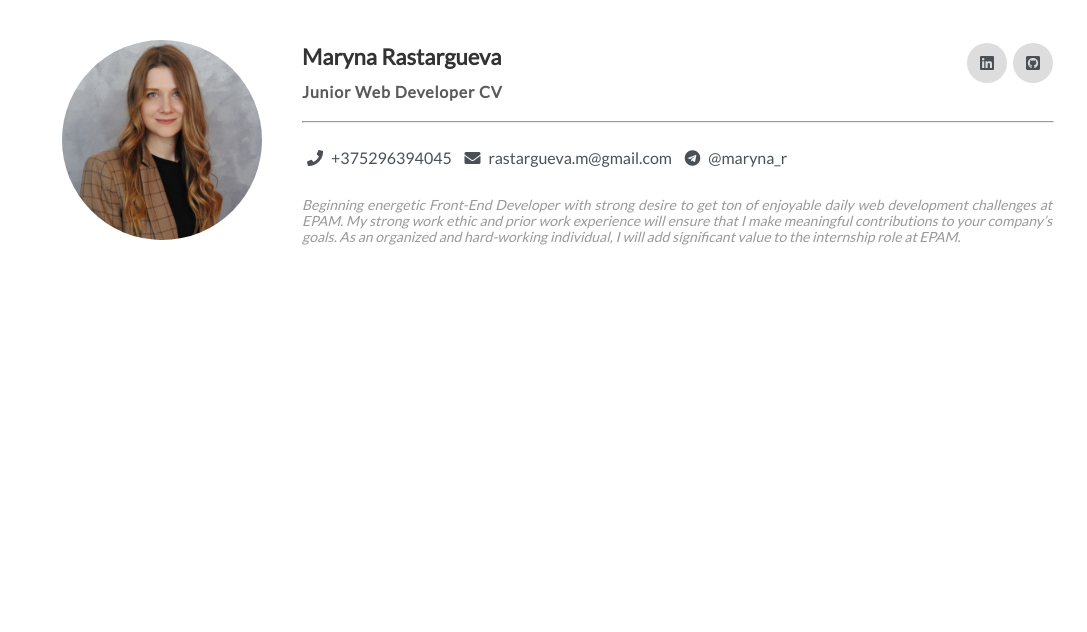
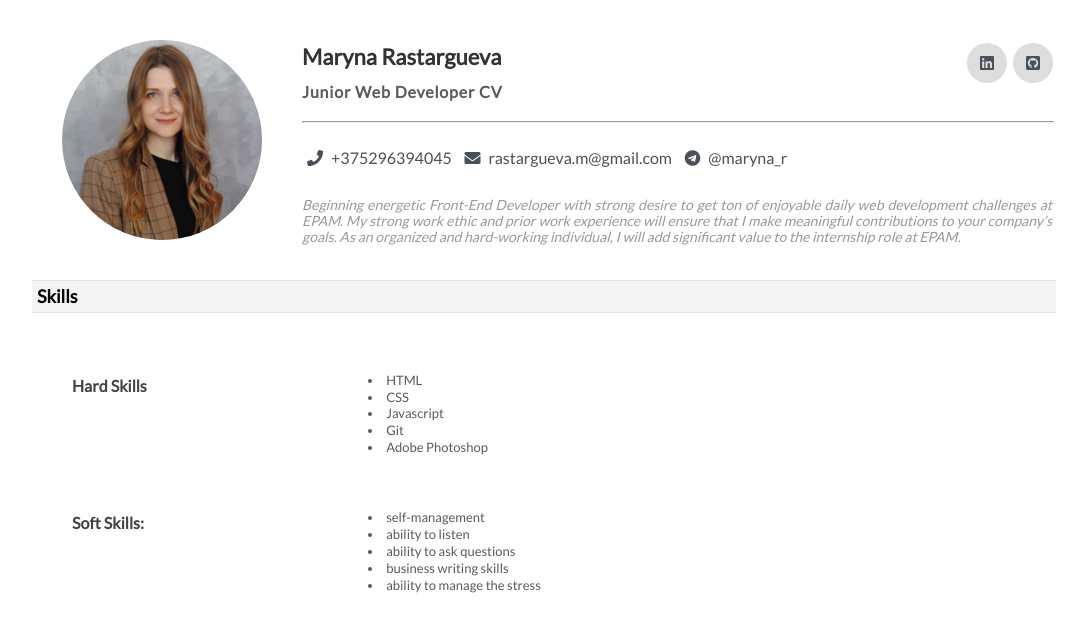
Before and after one commit to maryna-js/rsschool-cv, a plain HTML site: page index.html in a window 1280 px wide. Shown: the whole page, without its empty margins (96-1183 px from the left). Drawn offline with Linux system fonts and the light colour scheme; files whose address does not match are found by name.

Commit message:
feat: add skills section

```diff
--- a/assets/style/style.css
+++ b/assets/style/style.css
@@ -134,10 +134,58 @@ ul.contact-list {
   color: #999999;
 }
 
-h3 {
+main {
+  width: 100%;
+}
+
+.skills {
+  clear: both;
+  text-align: left;
+}
+
+h2 {
   padding: 5px;
   font-size: 18px;
   background: #F4F4F4;
   border-top: 1px solid #E1E4E8;
   border-bottom: 1px solid #E1E4E8;
 }
+
+.container {
+  margin-top: 20px;
+  margin-bottom: 40px;
+}
+
+.top-card p {
+  font-size: 16px;
+  font-weight: bold;
+  color: #414146;
+}
+
+.top-card {
+  width: 300px;
+  margin: 28px 62px 46px 40px;
+}
+
+.bottom-card {
+  width: 700px;
+  margin-top: 25px;
+}
+
+.bottom-card li {
+  margin-left: -21px;
+  font-size: 13px;
+  line-height: 1.3;
+  color: #5b5959;
+}
+
+.card {
+  display: flex;
+  width: 80%;
+  justify-content: space-between;
+}
+
+.bottom-card a {
+  margin-top: 30px;
+  font-size: 14px;
+}
--- a/index.html
+++ b/index.html
@@ -52,7 +52,39 @@
     </div>
   </header>
   <main>
-    <section></section>
+    <section class="skills">
+      <h2>Skills</h2>
+      <div class="container">
+        <div class="card">
+          <div class="top-card">
+            <p>Hard Skills</p>
+          </div>
+          <div class="bottom-card">
+            <ul class="card-list">
+              <li>HTML</li>
+              <li>CSS</li>
+              <li>Javascript</li>
+              <li>Git</li>
+              <li>Adobe Photoshop</li>
+            </ul>
+          </div>
+        </div>
+        <div class="card">
+          <div class="top-card">
+            <p>Soft Skills:</p>
+          </div>
+          <div class="bottom-card">
+            <ul class="card-list">
+              <li>self-management</li>
+              <li>ability to listen</li>
+              <li>ability to ask questions</li>
+              <li>business writing skills</li>
+              <li>ability to manage the stress</li>
+            </ul>
+          </div>
+        </div>
+      </div>
+    </section>
     <section></section>
     <section></section>
     <section></section>
```
